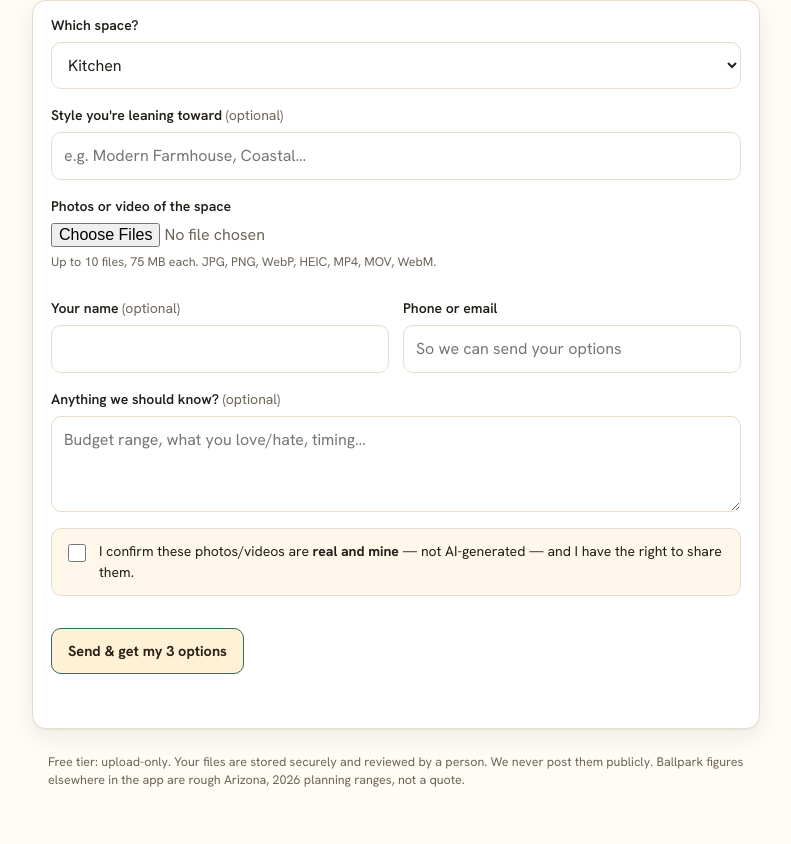
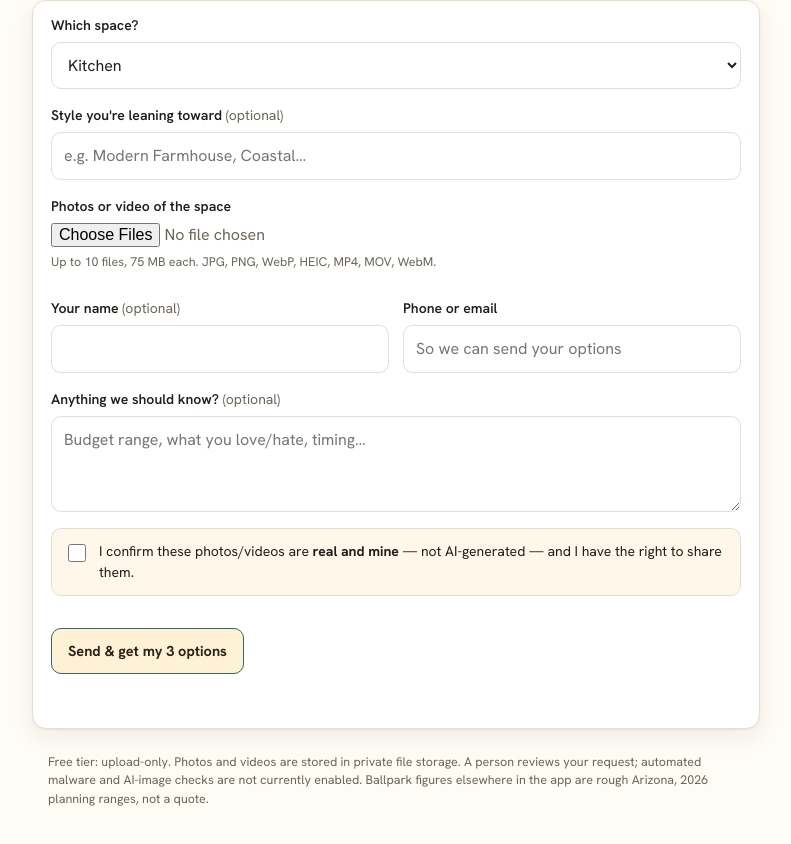
Before and after one commit to Qwerkees/home-design-studio, a website: page free.html in a window 1280 px wide. Shown: the part 298-1142 px from the top of the page, without its empty margins (244-1035 px from the left). Drawn offline with Linux system fonts and the light colour scheme.

Commit message:
copy: accurately describe private media review

```diff
--- a/free.html
+++ b/free.html
@@ -88,7 +88,7 @@
   </section>
 
   <footer>
-    Free tier: upload-only. Your files are stored securely and reviewed by a person. We never post them publicly.
+    Free tier: upload-only. Photos and videos are stored in private file storage. A person reviews your request; automated malware and AI-image checks are not currently enabled.
     Ballpark figures elsewhere in the app are rough Arizona, 2026 planning ranges, not a quote.
   </footer>
 </div>
```
